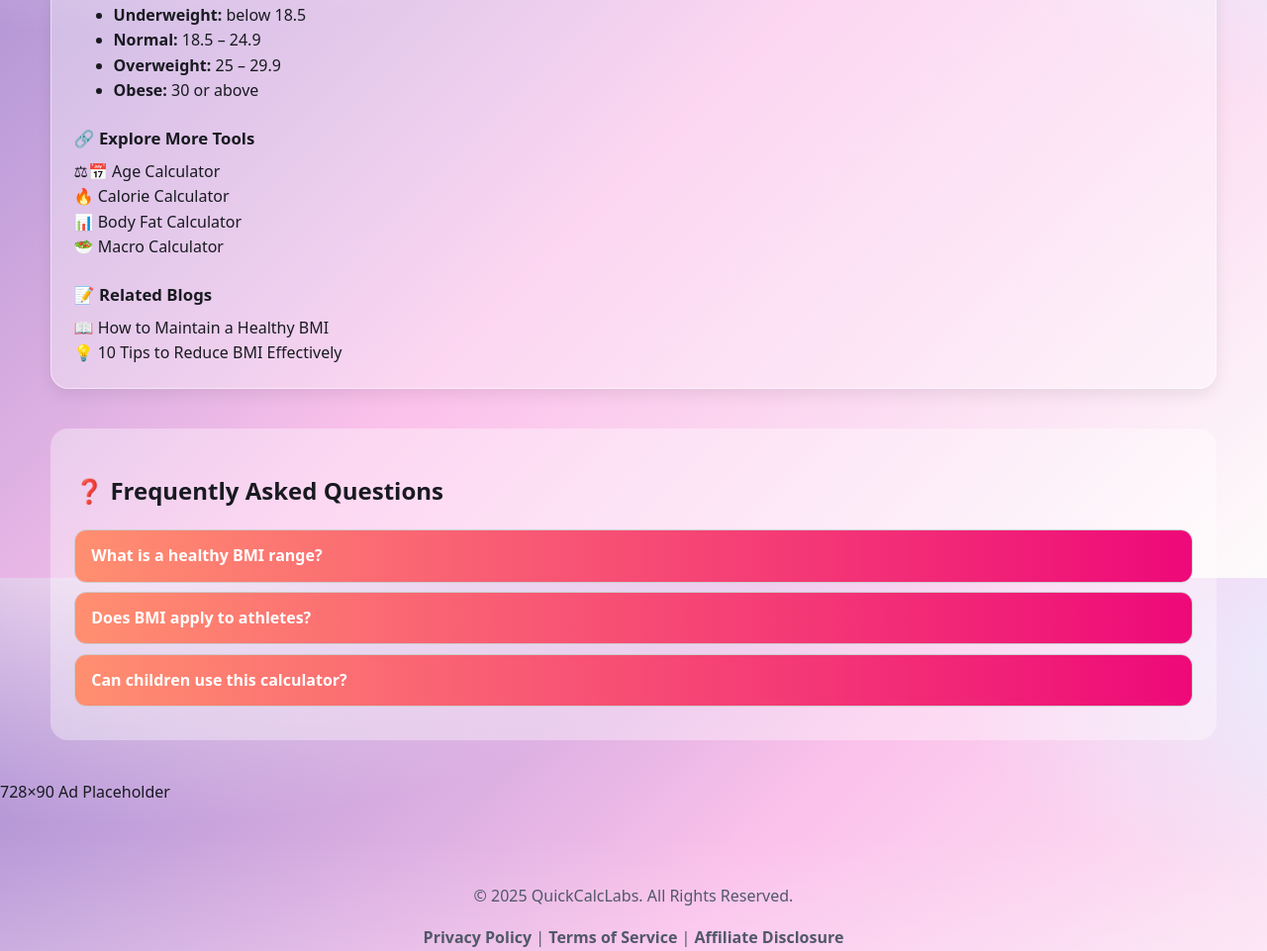
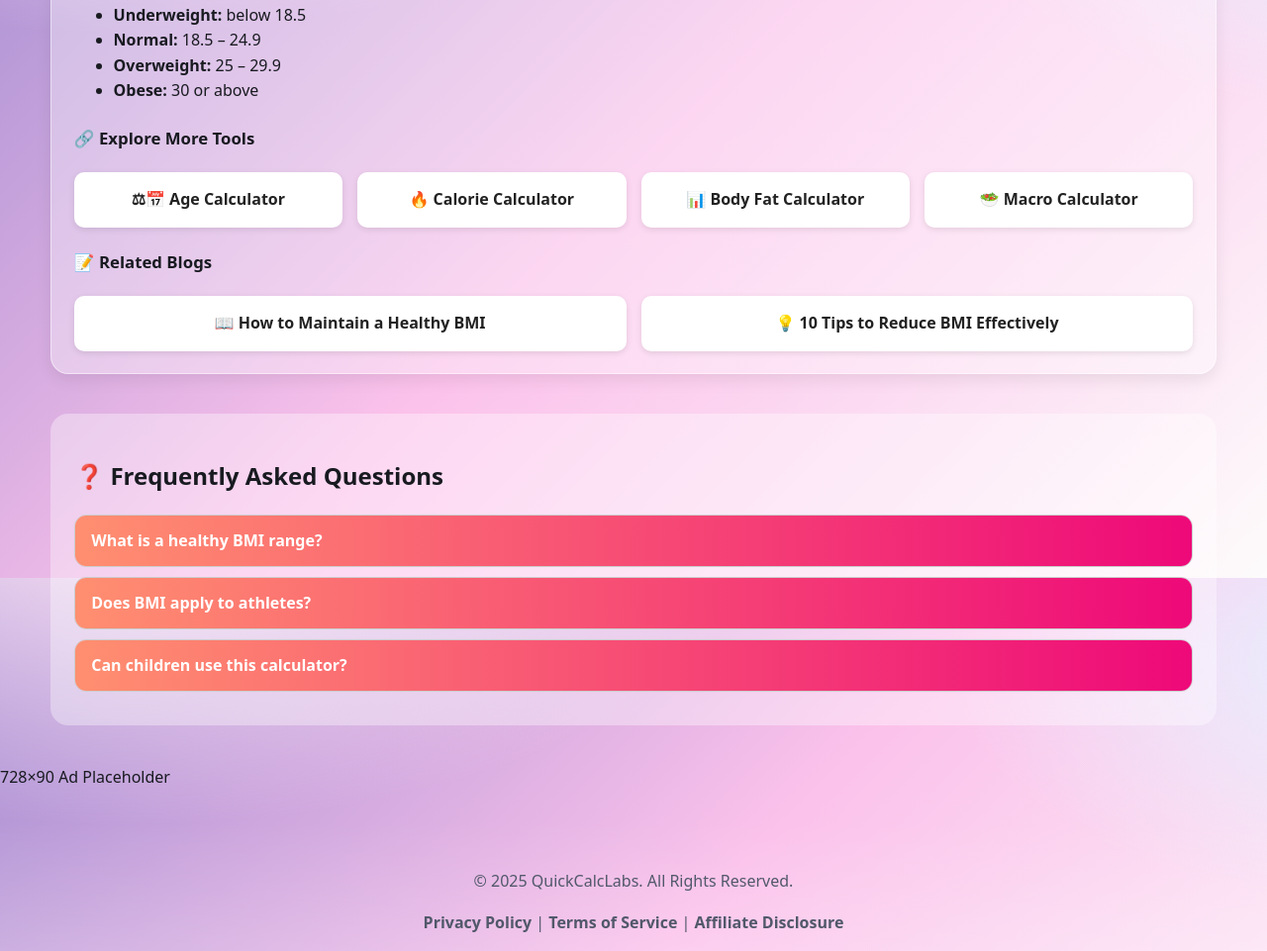
Before and after one commit to fofariak/quickcalclabs, a plain HTML site: page bmi-calculator.html in a window 1280 px wide. Shown: the part 1016-1977 px from the top of the page at 99% size. Drawn offline with Linux system fonts and the light colour scheme.

Commit message:
Update style.css

```diff
--- a/css/style.css
+++ b/css/style.css
@@ -577,3 +577,24 @@ footer .affiliate-disclosure {
 .badge-fertile {
   background: linear-gradient(135deg, #2ecc71, #27ae60);
 }
+
+.card-grid {
+  display: grid;
+  grid-template-columns: repeat(auto-fit,minmax(220px,1fr));
+  gap: 15px;
+  margin-top: 20px;
+}
+.card {
+  background: var(--card-bg, #fff);
+  padding: 15px;
+  border-radius: 10px;
+  box-shadow: 0 2px 6px rgba(0,0,0,0.1);
+  transition: transform 0.2s, box-shadow 0.2s;
+  text-align: center;
+}
+.card:hover {
+  transform: translateY(-3px);
+  box-shadow: 0 4px 12px rgba(0,0,0,0.2);
+}
+.card a { text-decoration:none; font-weight:600; color: var(--text,#222);}
+.card a:hover { color: var(--accent,#ff6b81); }
```
